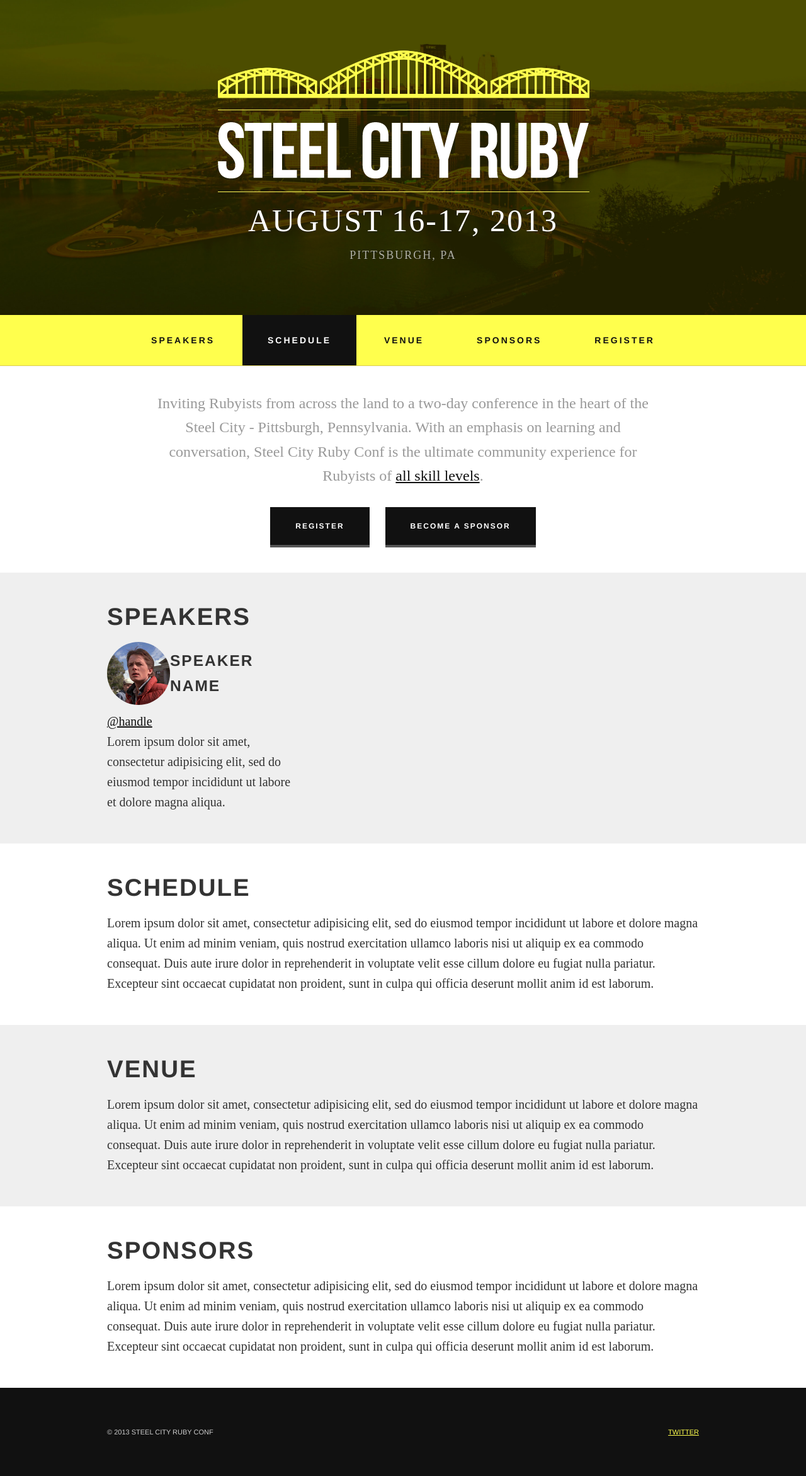
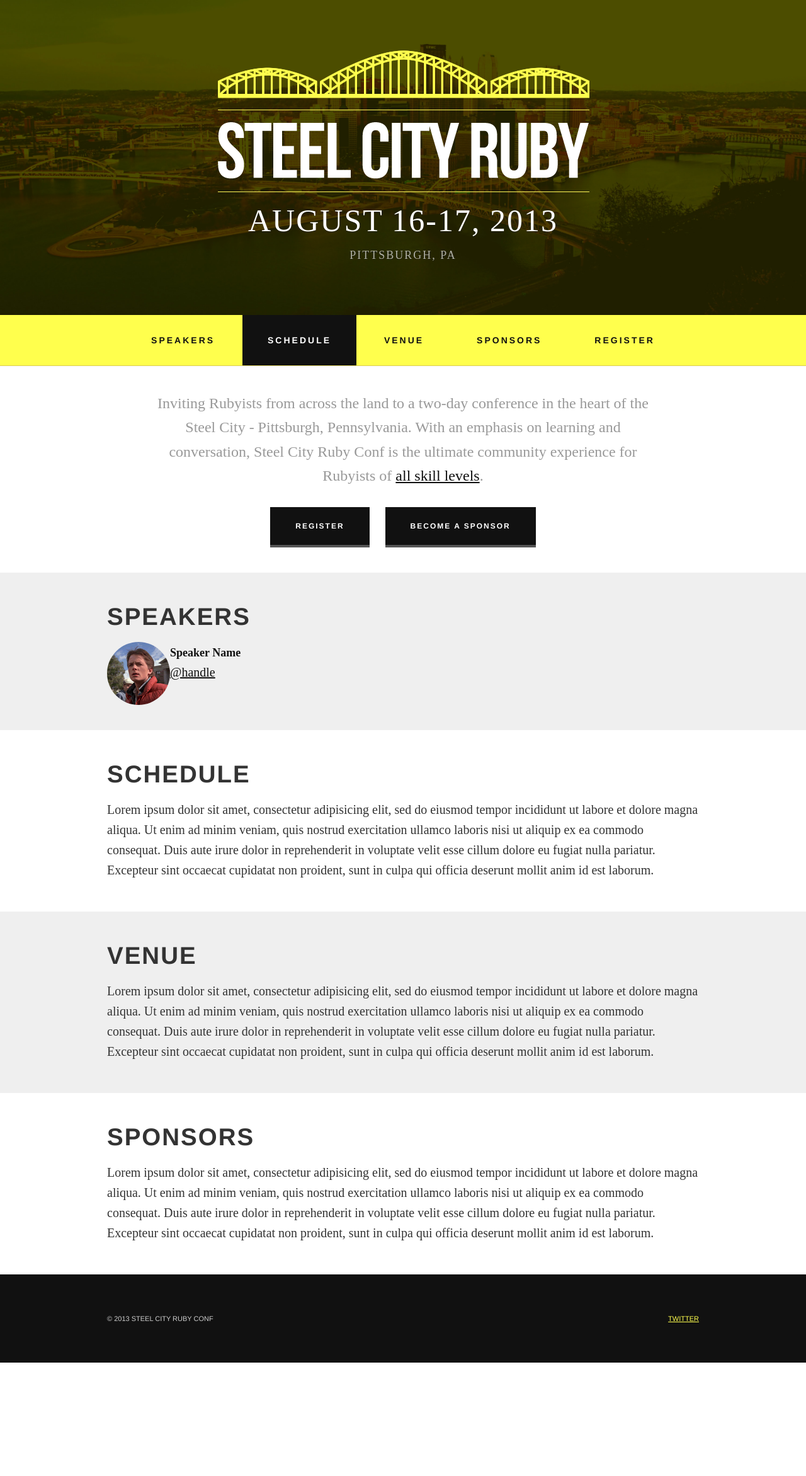
Before and after one commit to colindean/steelcityruby.github.com, a Jekyll site: the page built from index.html, in a window 1280 px wide. Shown: the whole page at 63% size. Built offline with Jekyll 4.4.1, drawn with Linux system fonts in a browser that asks for light colours; nearby versions of some CDN libraries; some web fonts are replaced; Markdown is read by kramdown in place of the engine named in the settings; after the commit the page ends 2163 px from its top, so only the background shows below that.

Commit message:
speakers

```diff
--- a/css/style.css
+++ b/css/style.css
@@ -180,7 +180,7 @@
   border-radius:100px;
 }
 
-.speaker h2 {
+.speaker-name {
   font-size:18px;
   font-weight:bold;
   font-family:'Lusitana', serif;
--- a/index.html
+++ b/index.html
@@ -49,10 +49,8 @@
         <div class="row">
           <div class="span4 speaker">
             <div class="speaker-avatar">&nbsp;</div>
-            <h3>Speaker Name</h3>
+            <span class="speaker-name">Speaker Name</span><br />
             <a class="speaker-handle" href="">@handle</a>
-            <p class="bio">Lorem ipsum dolor sit amet, consectetur adipisicing elit, sed do eiusmod
-            tempor incididunt ut labore et dolore magna aliqua.</p>
           </div>
         </div>
       </div>
```
